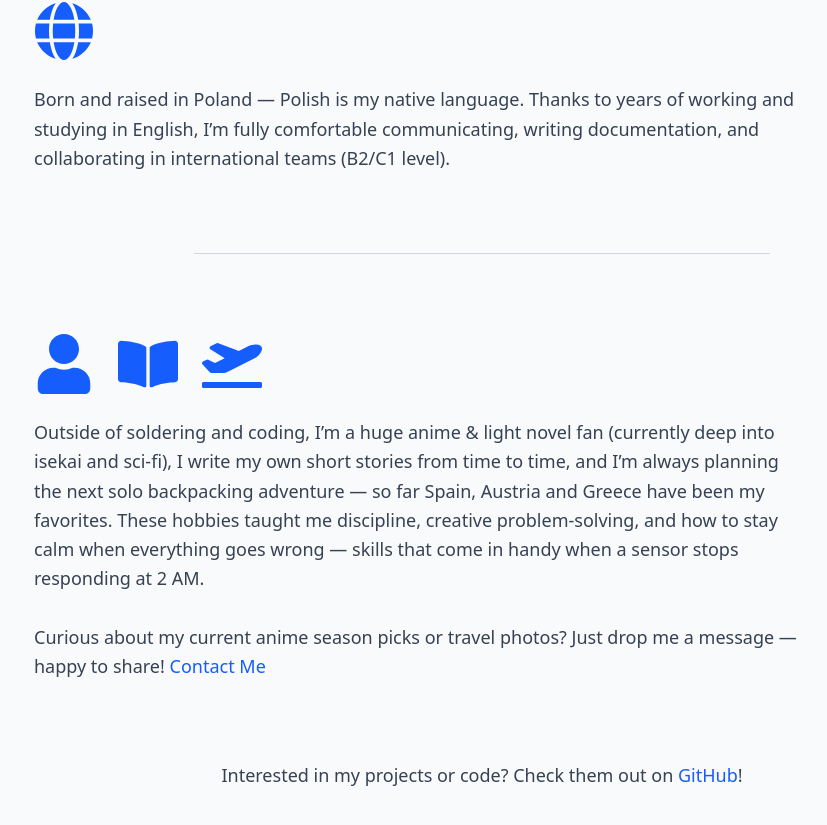
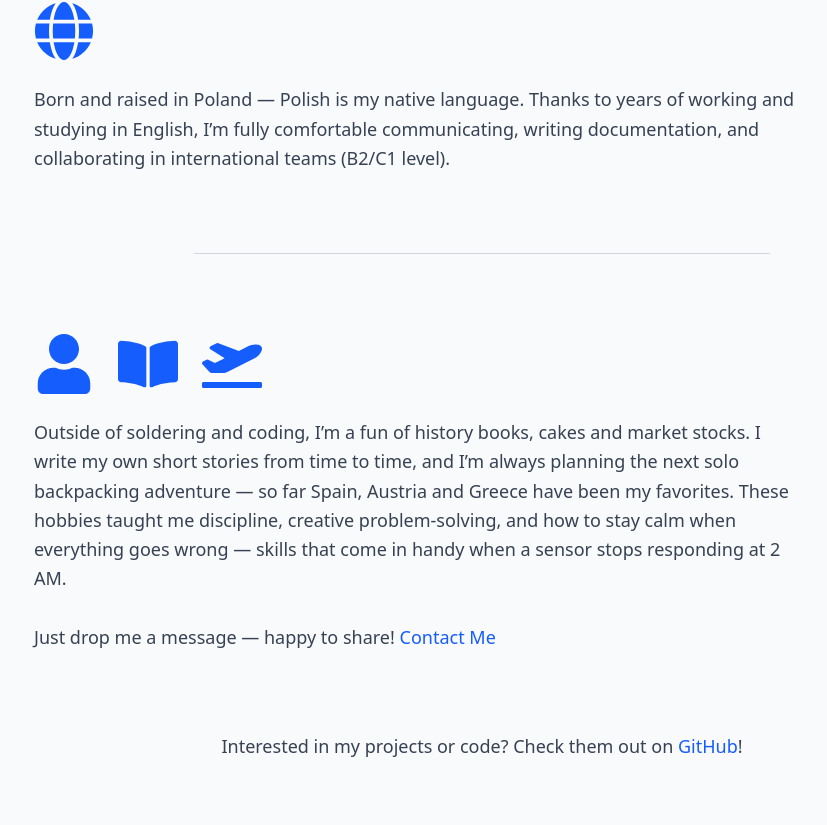
Before and after one commit to paewlr31/pawel, a React (Vite) app: page /about in a window 1280 px wide. Shown: the part 1481-2306 px from the top of the page, without its empty margins (158-985 px from the left). Built offline with nearby package versions, Linux system fonts and the light colour scheme.

Commit message:
Update personal interests in About page

```diff
--- a/src/pages/About.tsx
+++ b/src/pages/About.tsx
@@ -119,11 +119,11 @@ export default function About() {
                 <FaPlaneDeparture />
               </div>
               <p className="text-lg text-gray-700 leading-relaxed max-w-3xl mx-auto md:mx-0">
-                Outside of soldering and coding, I’m a huge anime & light novel fan (currently deep into isekai and sci-fi),
+                Outside of soldering and coding, I’m a fun of history books, cakes and market stocks.
                 I write my own short stories from time to time, and I’m always planning the next solo backpacking adventure — so far Spain, Austria and Greece have been my favorites.
                 These hobbies taught me discipline, creative problem-solving, and how to stay calm when everything goes wrong — skills that come in handy when a sensor stops responding at 2 AM.
                 <br /><br />
-                Curious about my current anime season picks or travel photos? Just drop me a message — happy to share!{' '}
+                Just drop me a message — happy to share!{' '}
                 <Link to="/contact" className="text-blue-600 font-medium hover:underline">
   Contact Me
 </Link>
```
